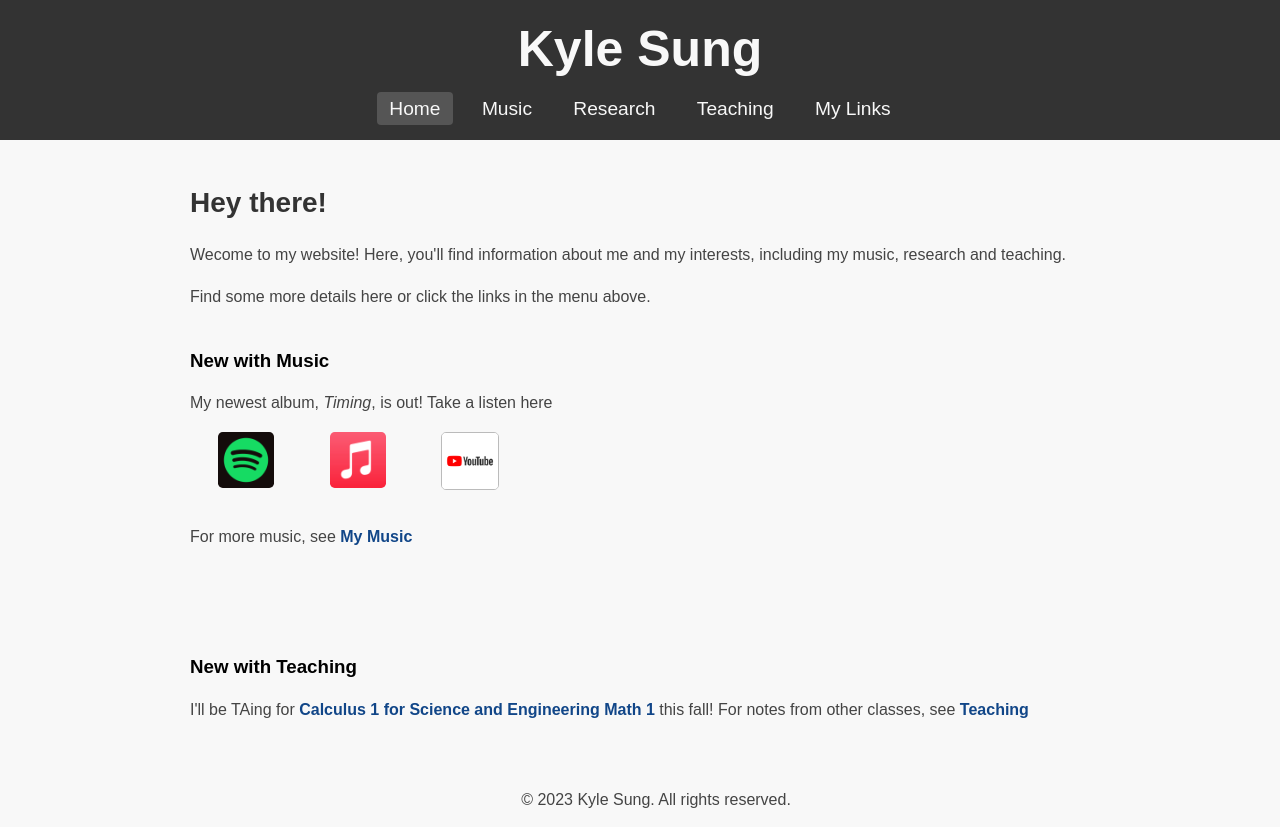
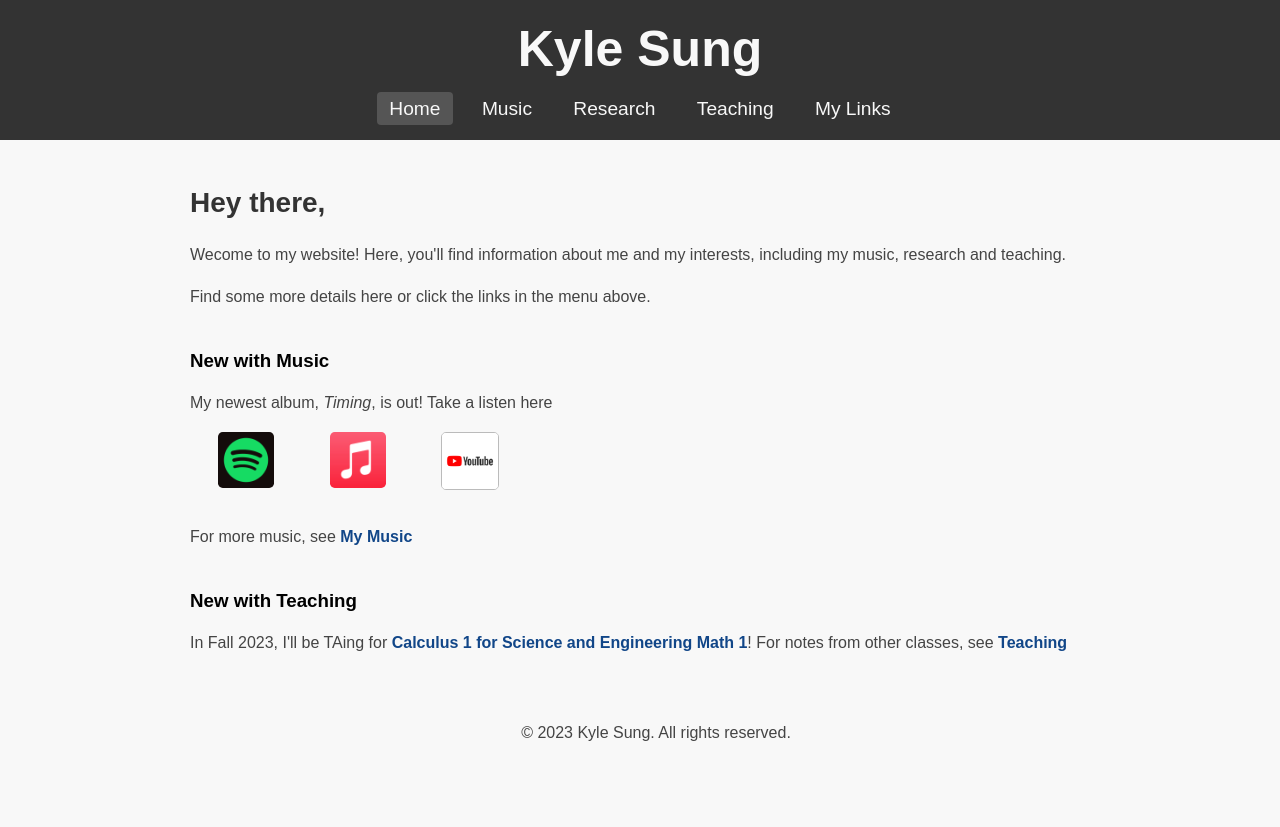
Before and after one commit to kyleosung/kyleosung.github.io, a plain HTML site: page index.html in a window 1280 px wide. Shown: the top 827 px of the page. After the commit the page ends 800 px from the top, so only its background shows below. Drawn offline with Linux system fonts and the light colour scheme.

Commit message:
update spacing and other small changes

```diff
--- a/index.html
+++ b/index.html
@@ -28,7 +28,7 @@
 
 	<div class="container">
 		<section id="home">
-			<h2>Hey there!</h2>
+			<h2>Hey there,</h2>
 			<p>Wecome to my website! Here, you'll find information about me and my interests, including my music, research and teaching.</p>
 			<p>Find some more details here or click the links in the menu above.</p>
 		</section>
@@ -61,12 +61,10 @@
 			<p>For more music, see <b><a href="teaching.html">My Music</a></b></p>
 
 		</section>
-	</div>
 
-	<div class="container">
 		<section id="home_teaching">
 			<h3>New with Teaching</h3>
-			<p>I'll be TAing for <b><a href="math1a031za3_fall2023.html">Calculus 1 for Science and Engineering Math 1</a></b> this fall! For notes from other classes, see <b><a href="teaching.html">Teaching</a></b></p>
+			<p>In Fall 2023, I'll be TAing for <b><a href="math1a031za3_fall2023.html">Calculus 1 for Science and Engineering Math 1</a></b>! For notes from other classes, see <b><a href="teaching.html">Teaching</a></b></p>
 		</section>
 	</div>
 
```
